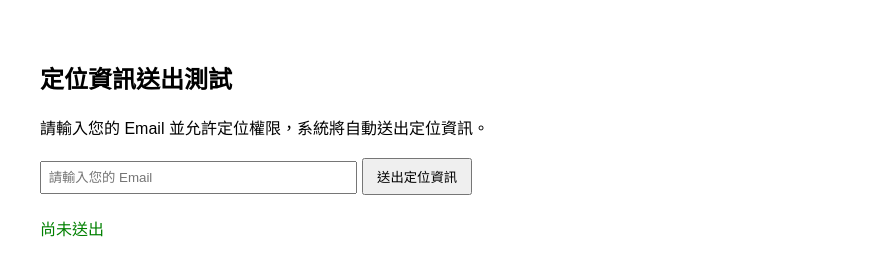
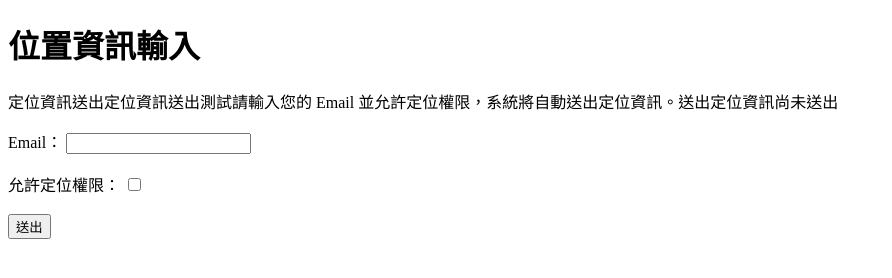
Before and after one commit to nonie0527/didactic-octo-sniffle, a plain HTML site: page index.html in a window 1280 px wide. Shown: the whole page, without its empty margins (0-892 px from the left). Drawn offline with Linux system fonts and the light colour scheme.

Commit message:
Add files via upload

```diff
--- a/index.html
+++ b/index.html
@@ -1,62 +1,20 @@
 <!DOCTYPE html>
 <html lang="zh-Hant">
 <head>
-  <meta charset="UTF-8">
-  <title>定位資訊送出</title>
-  <style>
-    body { font-family: sans-serif; padding: 2em; }
-    #status { margin-top: 1em; color: green; }
-    input { margin: 0.5em 0; padding: 0.5em; width: 100%; max-width: 300px; }
-    button { padding: 0.5em 1em; }
-  </style>
+    <meta charset="UTF-8">
+    <title>位置資訊輸入</title>
 </head>
 <body>
-  <h2>定位資訊送出測試</h2>
-  <p>請輸入您的 Email 並允許定位權限，系統將自動送出定位資訊。</p>
-  <input type="email" id="email" placeholder="請輸入您的 Email" required>
-  <button onclick="submitLocation()">送出定位資訊</button>
-  <div id="status">尚未送出</div>
-
-  <script>
-    const statusDiv = document.getElementById("status");
-    const webAppUrl = "https://script.google.com/macros/s/AKfycbyjR6EL9ZRx3v3i-FYXeHxoAjRQU-1HNnwPnPQTChOcBbf0xLaC1DysTOp3iZKedeES2g/exec";
-
-    function submitLocation() {
-      const email = document.getElementById("email").value.trim();
-      if (!email) {
-        statusDiv.textContent = "請先輸入 Email。";
-        return;
-      }
-
-      if (navigator.geolocation) {
-        statusDiv.textContent = "正在取得定位資訊...";
-        navigator.geolocation.getCurrentPosition(
-          position => {
-            const lat = position.coords.latitude;
-            const lng = position.coords.longitude;
-           statusDiv.textContent = `取得座標：(${lat}, ${lng})，Email：${email}，正在送出...`;
-
-            fetch(webAppUrl, {
-              method: "POST",
-              headers: { "Content-Type": "application/x-www-form-urlencoded" },
-              body: new URLSearchParams({ lat: lat, lng: lng, email: email })
-            })
-            .then(response => response.text())
-            .then(data => {
-              statusDiv.textContent = `伺服器回應：${data}`;
-            })
-            .catch(error => {
-              statusDiv.textContent = `送出失敗：${error}`;
-            });
-          },
-          error => {
-            statusDiv.textContent = "無法取得定位：" + error.message;
-          }
-        );
-      } else {
-        statusDiv.textContent = "您的裝置不支援定位功能。";
-      }
-    }
-  </script>
+    <h1>位置資訊輸入</h1>
+    <p>定位資訊送出定位資訊送出測試請輸入您的 Email 並允許定位權限，系統將自動送出定位資訊。送出定位資訊尚未送出</p>
+    <form>
+        <label for="email">Email：</label>
+        <input type="email" id="email" name="email" required>
+        <br><br>
+        <label for="location">允許定位權限：</label>
+        <input type="checkbox" id="location" name="location" required>
+        <br><br>
+        <button type="submit">送出</button>
+    </form>
 </body>
 </html>
```
